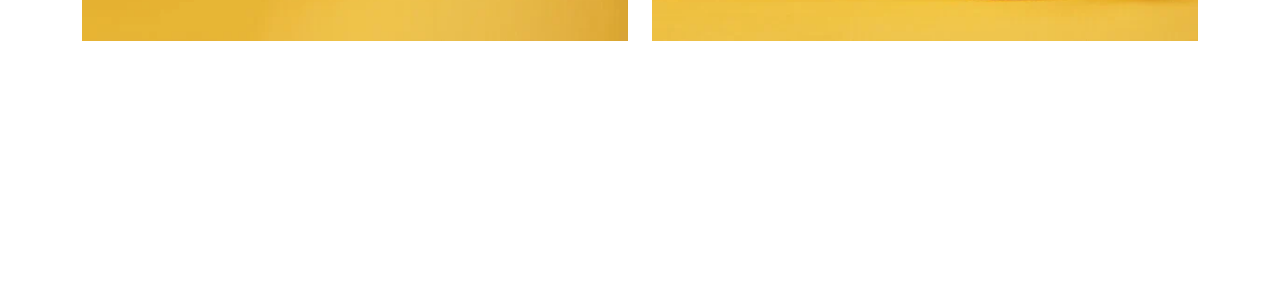
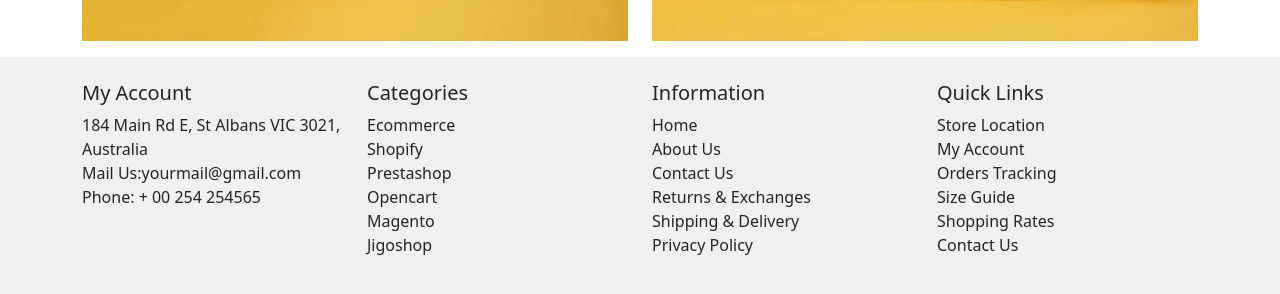
Before and after one commit to ParvinAlasgar/Juan-React, a React (Vite) app: page / in a window 1280 px wide. Shown: the part 564-858 px from the top of the page. Before the commit the page ends 800 px from the top, so only its background shows below. Built offline with nearby package versions, Linux system fonts and the light colour scheme.

Commit message:
add: added footer section

```diff
--- a/src/App.jsx
+++ b/src/App.jsx
@@ -2,12 +2,14 @@
 import "bootstrap/dist/css/bootstrap.min.css";
 import Header from "./components/Header";
 import Main from "./components/Main";
+import Footer from "./components/Footer";
 
 function App() {
   return (
     <>
       <Header />
       <Main />
+      <Footer />
     </>
   );
 }
--- a/src/components/Footer/index.jsx
+++ b/src/components/Footer/index.jsx
@@ -1,8 +1,146 @@
+import { Col, Container, Row } from "react-bootstrap";
+import "./style.scss";
+
 const Footer = () => {
-  return <div>Footer
-
-
-  </div>;
+  return (
+    <>
+      <section id="footer" className="py-4">
+        <Container>
+          <Row>
+            <Col xs={12} sm={6} md={3}>
+              <h5>My Account</h5>
+              <ul className="list-unstyled">
+                <li>184 Main Rd E, St Albans VIC 3021, Australia</li>
+                <li>
+                  Mail Us:
+                  <a
+                    className="text-decoration-none text-dark"
+                    href="mailto:yourmail@gmail.com"
+                  >
+                    yourmail@gmail.com
+                  </a>
+                </li>{" "}
+                <li>
+                  Phone:{" "}
+                  <a
+                    className="text-decoration-none text-dark"
+                    href="tel:+00254 254565"
+                  >
+                    + 00 254 254565
+                  </a>
+                </li>
+              </ul>
+            </Col>
+            <Col xs={12} sm={6} md={3}>
+              <h5>Categories</h5>
+              <ul className="list-unstyled">
+                <li>
+                  <a className="text-decoration-none text-dark" href="#">
+                    Ecommerce
+                  </a>
+                </li>
+                <li>
+                  <a className="text-decoration-none text-dark" href="#">
+                    Shopify
+                  </a>
+                </li>
+                <li>
+                  <a className="text-decoration-none text-dark" href="#">
+                    Prestashop
+                  </a>
+                </li>
+                <li>
+                  <a className="text-decoration-none text-dark" href="#">
+                    Opencart
+                  </a>
+                </li>
+                <li>
+                  <a className="text-decoration-none text-dark" href="#">
+                    Magento
+                  </a>
+                </li>
+                <li>
+                  <a className="text-decoration-none text-dark" href="#">
+                    Jigoshop
+                  </a>
+                </li>
+              </ul>
+            </Col>
+            <Col xs={12} sm={6} md={3}>
+              <h5>Information</h5>
+              <ul className="list-unstyled">
+                <li>
+                  <a className="text-decoration-none text-dark" href="#">
+                    Home
+                  </a>
+                </li>
+                <li>
+                  <a className="text-decoration-none text-dark" href="#">
+                    About Us
+                  </a>
+                </li>
+                <li>
+                  <a className="text-decoration-none text-dark" href="#">
+                    Contact Us
+                  </a>
+                </li>
+                <li>
+                  <a className="text-decoration-none text-dark" href="#">
+                    Returns & Exchanges
+                  </a>
+                </li>
+                <li>
+                  <a className="text-decoration-none text-dark" href="#">
+                    Shipping & Delivery
+                  </a>
+                </li>
+                <li>
+                  <a className="text-decoration-none text-dark" href="#">
+                    Privacy Policy
+                  </a>
+                </li>
+              </ul>
+            </Col>
+            <Col xs={12} sm={6} md={3}>
+              <h5>Quick Links</h5>
+              <ul className="list-unstyled">
+                <li>
+                  <a className="text-decoration-none text-dark" href="#">
+                    Store Location
+                  </a>
+                </li>
+                <li>
+                  <a className="text-decoration-none text-dark" href="#">
+                    My Account
+                  </a>
+                </li>
+                <li>
+                  <a className="text-decoration-none text-dark" href="#">
+                    Orders Tracking
+                  </a>
+                </li>
+                <li>
+                  <a className="text-decoration-none text-dark" href="#">
+                    Size Guide
+                  </a>
+                </li>
+                <li>
+                  <a className="text-decoration-none text-dark" href="#">
+                    Shopping Rates
+                  </a>
+                </li>
+                <li>
+                  <a className="text-decoration-none text-dark" href="#">
+                    Contact Us
+                  </a>
+                </li>
+              </ul>
+            </Col>
+          </Row>
+        </Container>
+      </section>
+    </>
+  );
 };
 
 export default Footer;
--- /dev/null
+++ b/src/components/Footer/style.scss
@@ -0,0 +1,15 @@
+#footer {
+  background-color: #f0f0f0;
+  li {
+    transition: transform 0.3s;
+    &:hover {
+      transform: translateX(0.5rem);
+    }
+    a {
+      transition: color 0.3s;
+      &:hover {
+        color: #e3a51e !important;
+      }
+    }
+  }
+}
```
